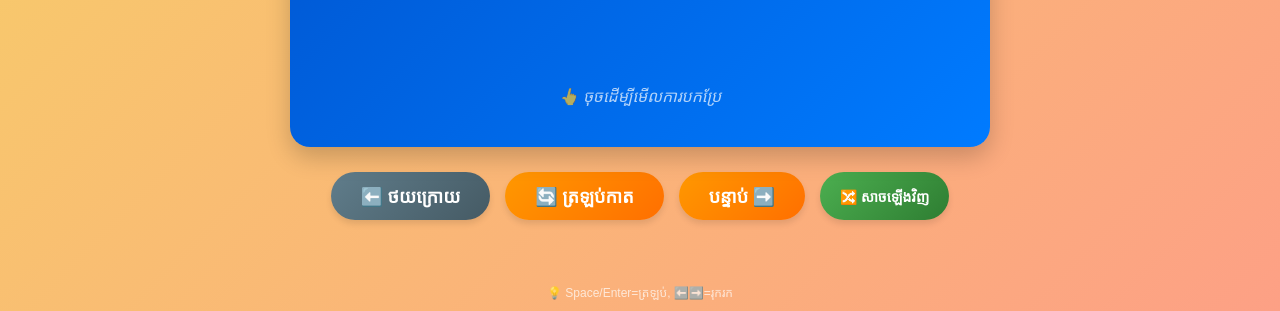
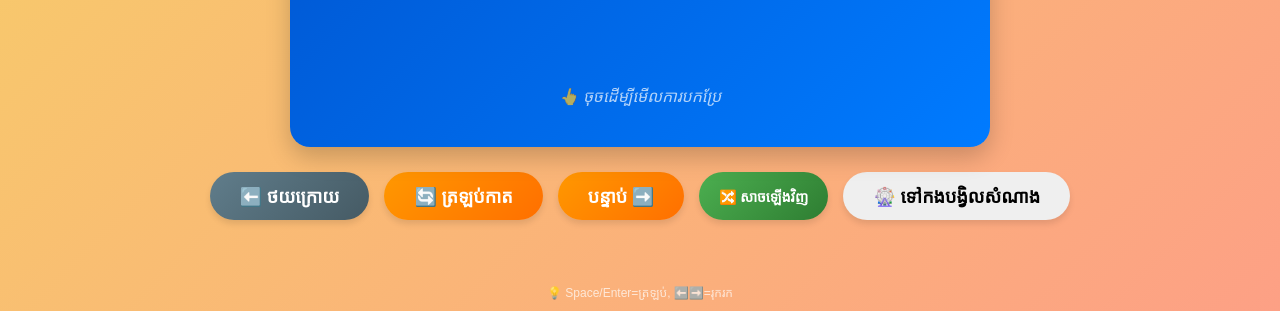
Before and after one commit to cara868710-web/my-flashcards, a plain HTML site: page index.html in a window 1280 px wide. Shown: the part 489-800 px from the top of the page. Drawn offline with Linux system fonts and the light colour scheme.

Commit message:
Update index.html

```diff
--- a/index.html
+++ b/index.html
@@ -152,6 +152,9 @@
         <button class="btn-primary" onclick="flipCard()">🔄 ត្រឡប់កាត</button>
         <button class="btn-primary" onclick="nextCard()">បន្ទាប់ ➡️</button>
         <button class="btn-success" onclick="shuffleCards()">🔀 សាចឡើងវិញ</button>
+        <button class="btn-info" onclick="window.location.href='lucky-wheel.html'">
+    🎡 ទៅកងបង្វិលសំណាង
+</button>
     </div>
 
     <div class="footer">💡 Space/Enter=ត្រឡប់, ⬅️➡️=រុករក</div>
```
